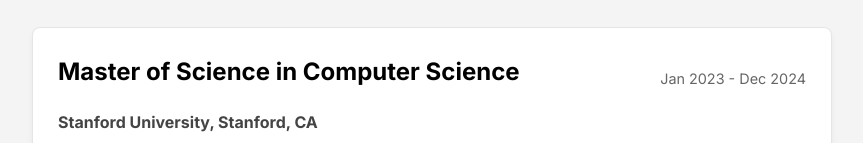
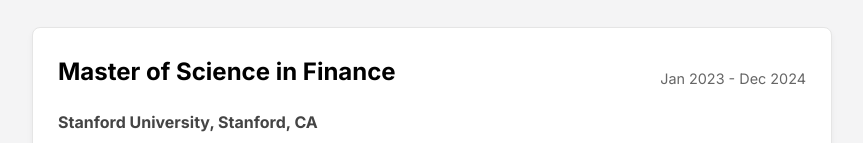
Before and after one commit to TarunKris/personal-website, a plain HTML site: page experience.html in a window 1280 px wide. Shown: the part 297-440 px from the top of the page, without its empty margins (208-1071 px from the left). Drawn offline with Linux system fonts and the light colour scheme.

Commit message:
Update experience.html

```diff
--- a/experience.html
+++ b/experience.html
@@ -27,7 +27,7 @@
             <h2>Education</h2>
             <article class="card">
                 <div class="card-header">
-                    <h3>Master of Science in Computer Science</h3>
+                    <h3>Master of Science in Finance</h3>
                     <p class="card-meta">Jan 2023 - Dec 2024</p>
                 </div>
                 <p class="card-affiliation">Stanford University, Stanford, CA</p>
```
